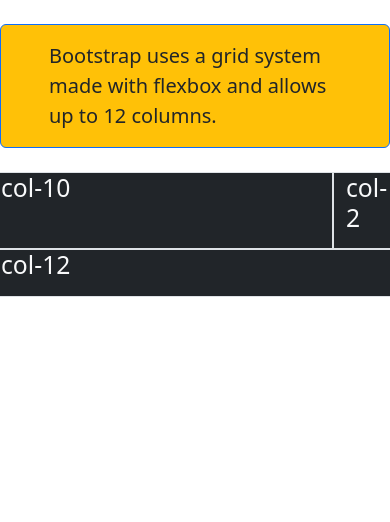
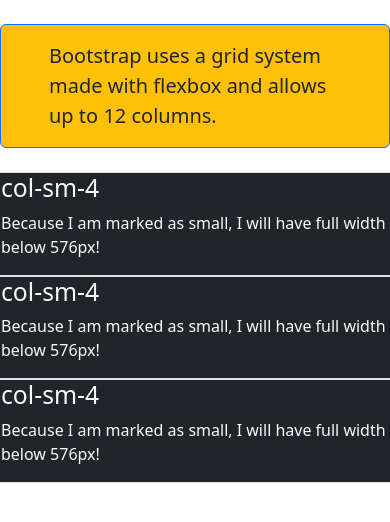
Before and after one commit to adrianhelllo/bootstrap_2, a plain HTML site: page index.html in a window 390 px wide. Drawn offline with nearby package versions, Linux system fonts and the light colour scheme.

Commit message:
responsive column sizing

```diff
--- a/index.html
+++ b/index.html
@@ -19,17 +19,17 @@
       columns.
     </div>
     <div class="row">
-      <div class="col-10 border bg-dark text-light">
-        <h2>col-10</h2>
-        <p></p>
+      <div class="col-sm-4 border bg-dark text-light">
+        <h2>col-sm-4</h2>
+        <p>Because I am marked as small, I will have full width below 576px!</p>
       </div>
-      <div class="col-2 border bg-dark text-light">
-        <h2>col-2</h2>
-        <p></p>
+      <div class="col-sm-4 border bg-dark text-light">
+        <h2>col-sm-4</h2>
+        <p>Because I am marked as small, I will have full width below 576px!</p>
       </div>
-      <div class="col-12 border bg-dark text-light">
-        <h2>col-12</h2>
-        <p></p>
+      <div class="col-sm-4 border bg-dark text-light">
+        <h2>col-sm-4</h2>
+        <p>Because I am marked as small, I will have full width below 576px!</p>
       </div>
     </div>
   </body>
```
